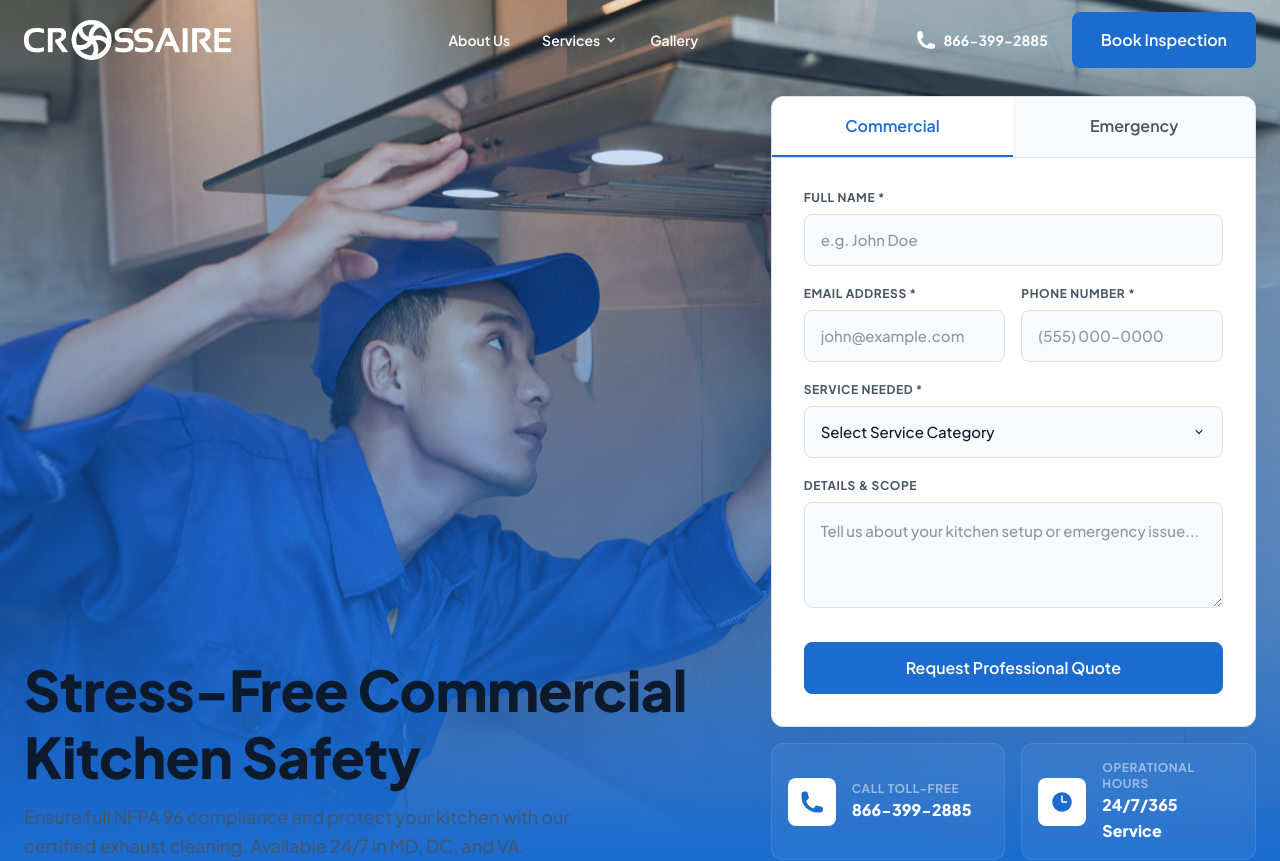
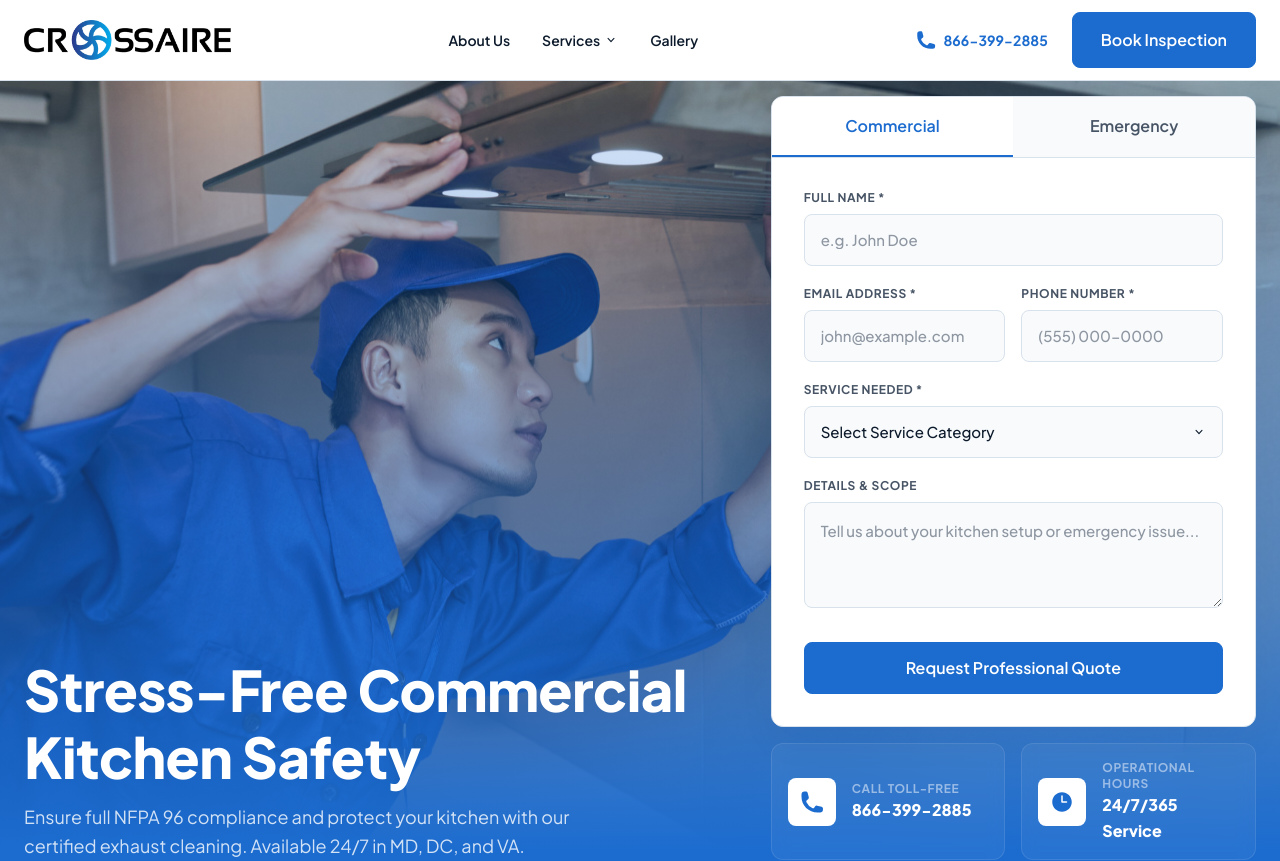
Before and after one commit to kashanbhatti4/crossaire, a Next.js app: page / in a window 1280 px wide. Shown: the top 861 px of the page. Built offline with nearby package versions, Linux system fonts and the light colour scheme.

Commit message:
Fix text color precedence with @layer base and remove transparent navbar

```diff
--- a/src/app/globals.css
+++ b/src/app/globals.css
@@ -21,6 +21,7 @@
   --border-stroke: #D8E2EC;
 }
 
+@layer base {
   body {
     font-family: 'Plus Jakarta Sans', sans-serif;
     color: var(--primary-text);
@@ -45,6 +46,7 @@ h1, h2, h3, h4, h5, h6 {
 
   p {
     color: var(--body-text);
+  }
 }
 
 /* Custom Typography Helpers */
--- a/src/components/Header.tsx
+++ b/src/components/Header.tsx
@@ -1,6 +1,6 @@
 "use client";
 
-import React, { useState, useEffect, useRef } from "react";
+import React, { useState, useEffect } from "react";
 
 interface Service {
   id: string;
@@ -45,24 +45,11 @@ const regionsList: Region[] = [
 ];
 
 export default function Header() {
-  const [isScrolled, setIsScrolled] = useState(false);
   const [mobileMenuOpen, setMobileMenuOpen] = useState(false);
   const [activeService, setActiveService] = useState<Service | null>(null);
   const [activeRegion, setActiveRegion] = useState<Region | null>(null);
   const [mobileExpandedService, setMobileExpandedService] = useState<string | null>(null);
   const [mobileExpandedRegion, setMobileExpandedRegion] = useState<string | null>(null);
-
-  useEffect(() => {
-    const handleScroll = () => {
-      if (window.scrollY > 50) {
-        setIsScrolled(true);
-      } else {
-        setIsScrolled(false);
-      }
-    };
-    window.addEventListener("scroll", handleScroll);
-    return () => window.removeEventListener("scroll", handleScroll);
-  }, []);
 
   // Lock body scroll when mobile menu is open
   useEffect(() => {
@@ -80,31 +67,14 @@ export default function Header() {
   };
 
   return (
-    <header className={`fixed top-0 left-0 w-full z-50 transition-all duration-300 ${
-      mobileMenuOpen
-        ? "bg-white border-b border-border-stroke"
-        : isScrolled
-          ? "bg-white border-b border-border-stroke shadow-[0_4px_20px_rgba(12,26,43,0.01)]"
-          : "bg-transparent border-transparent nav-transparent"
-    }`}>
+    <header className="fixed top-0 left-0 w-full z-50 bg-white border-b border-border-stroke shadow-[0_4px_20px_rgba(12,26,43,0.01)] transition-all duration-300">
       <div className="max-w-7xl mx-auto px-6 h-20 flex items-center justify-between">
         {/* Brand Logo */}
         <a href="#" className="flex items-center group logo-link" onClick={handleMobileLinkClick}>
-          {/* White Logo (Shown when transparent & closed) */}
-          <img
-            src="/media/images/logowhite.png"
-            alt="Crossaire Logo"
-            className={`h-10 w-auto object-contain transition-opacity duration-300 ${
-              !isScrolled && !mobileMenuOpen ? "block" : "hidden"
-            }`}
-          />
-          {/* Dark Logo (Shown when scrolled or mobile menu open) */}
           <img
             src="/media/images/logo.png"
             alt="Crossaire Logo"
-            className={`h-10 w-auto object-contain transition-opacity duration-300 ${
-              isScrolled || mobileMenuOpen ? "block" : "hidden"
-            }`}
+            className="h-10 w-auto object-contain transition-opacity duration-300"
           />
         </a>
 
@@ -112,9 +82,7 @@ export default function Header() {
         <nav className="hidden md:flex items-center gap-8 font-semibold text-sm">
           <a
             href="#who-we-are"
-            className={`transition-colors nav-link-top ${
-              isScrolled ? "text-primary-text hover:text-accent" : "text-white hover:text-accent"
-            }`}
+            className="transition-colors text-primary-text hover:text-accent"
           >
             About Us
           </a>
@@ -129,13 +97,11 @@ export default function Header() {
           >
             <a
               href="#services"
-              className={`flex items-center gap-1 transition-colors nav-link-top hover:text-accent ${
-                isScrolled ? "text-primary-text" : "text-white"
-              }`}
+              className="flex items-center gap-1 transition-colors text-primary-text hover:text-accent"
             >
               <span>Services</span>
               <svg className="w-3.5 h-3.5 fill-current transition-transform group-hover:rotate-180" viewBox="0 0 20 20">
-                <path fillRule="evenodd" d="M5.23 7.21a.75.75 0 011.06.02L10 11.168l3.71-3.938a.75.75 0 111.08 1.04l-4.25 4.5a.75.75 0 01-1.08 0l-4.25-4.5a.75.75 0 01.02-1.06z" clip-rule="evenodd" />
+                <path fillRule="evenodd" d="M5.23 7.21a.75.75 0 011.06.02L10 11.168l3.71-3.938a.75.75 0 111.08 1.04l-4.25 4.5a.75.75 0 01-1.08 0l-4.25-4.5a.75.75 0 01.02-1.06z" clipRule="evenodd" />
               </svg>
             </a>
 
@@ -176,7 +142,7 @@ export default function Header() {
                   >
                     <span className="item-title">{reg.name}</span>
                     <svg className="w-3.5 h-3.5 fill-current text-body-text/60 transition-transform group-hover/city:translate-x-1" viewBox="0 0 20 20">
-                      <path fill-rule="evenodd" d="M7.21 14.77a.75.75 0 01.02-1.06L11.168 10 7.23 6.29a.75.75 0 111.04-1.08l4.5 4.25a.75.75 0 010 1.08l-4.5 4.25a.75.75 0 01-1.06-.02z" clip-rule="evenodd" />
+                      <path fillRule="evenodd" d="M7.21 14.77a.75.75 0 01.02-1.06L11.168 10 7.23 6.29a.75.75 0 111.04-1.08l4.5 4.25a.75.75 0 010 1.08l-4.5 4.25a.75.75 0 01-1.06-.02z" clipRule="evenodd" />
                     </svg>
                   </div>
                 ))}
@@ -204,9 +170,7 @@ export default function Header() {
 
           <a
             href="#gallery"
-            className={`transition-colors nav-link-top ${
-              isScrolled ? "text-primary-text hover:text-accent" : "text-white hover:text-accent"
-            }`}
+            className="transition-colors text-primary-text hover:text-accent"
           >
             Gallery
           </a>
@@ -216,12 +180,10 @@ export default function Header() {
         <div className="hidden lg:flex items-center gap-6">
           <a
             href="tel:8663992885"
-            className={`flex items-center gap-2 font-bold text-sm transition-colors nav-phone-link ${
-              isScrolled ? "text-accent hover:text-accent-hover" : "text-white hover:text-accent"
-            }`}
+            className="flex items-center gap-2 font-bold text-sm transition-colors text-accent hover:text-accent-hover"
           >
             <svg className="w-5 h-5 fill-current" viewBox="0 0 24 24">
-              <path fill-rule="evenodd" d="M1.5 4.5a3 3 0 0 1 3-3h1.372c.86 0 1.61.586 1.819 1.42l1.105 4.423a1.875 1.875 0 0 1-.694 1.955l-1.293.97a1.521 1.521 0 0 0-.328 1.96 11.96 11.96 0 0 0 5.758 5.759 1.521 1.521 0 0 0 1.96-.328l.97-1.293a1.875 1.875 0 0 1 1.955-.694l4.423 1.105c.834.209 1.42.959 1.42 1.82V19.5a3 3 0 0 1-3 3h-2.25C8.552 22.5 1.5 15.448 1.5 6.75V4.5Z" clip-rule="evenodd" />
+              <path fillRule="evenodd" d="M1.5 4.5a3 3 0 0 1 3-3h1.372c.86 0 1.61.586 1.819 1.42l1.105 4.423a1.875 1.875 0 0 1-.694 1.955l-1.293.97a1.521 1.521 0 0 0-.328 1.96 11.96 11.96 0 0 0 5.758 5.759 1.521 1.521 0 0 0 1.96-.328l.97-1.293a1.875 1.875 0 0 1 1.955-.694l4.423 1.105c.834.209 1.42.959 1.42 1.82V19.5a3 3 0 0 1-3 3h-2.25C8.552 22.5 1.5 15.448 1.5 6.75V4.5Z" clipRule="evenodd" />
             </svg>
             <span>866-399-2885</span>
           </a>
@@ -235,18 +197,16 @@ export default function Header() {
           aria-label="Toggle navigation menu"
         >
           <svg
-            className={`w-6 h-6 fill-current ${mobileMenuOpen ? "hidden" : "block"} ${
-              isScrolled ? "text-[#0C1A2B]" : "text-white"
-            }`}
+            className={`w-6 h-6 fill-current ${mobileMenuOpen ? "hidden" : "block"} text-[#0C1A2B]`}
             viewBox="0 0 24 24"
           >
-            <path fill-rule="evenodd" d="M3 6.75A.75.75 0 0 1 3.75 6h16.5a.75.75 0 0 1 0 1.5H3.75A.75.75 0 0 1 3 6.75ZM3 12a.75.75 0 0 1 .75-.75h16.5a.75.75 0 0 1 0 1.5H3.75A.75.75 0 0 1 3 12Zm0 5.25a.75.75 0 0 1 .75-.75h16.5a.75.75 0 0 1 0 1.5H3.75a.75.75 0 0 1-.75-.75Z" clip-rule="evenodd" />
+            <path fillRule="evenodd" d="M3 6.75A.75.75 0 0 1 3.75 6h16.5a.75.75 0 0 1 0 1.5H3.75A.75.75 0 0 1 3 6.75ZM3 12a.75.75 0 0 1 .75-.75h16.5a.75.75 0 0 1 0 1.5H3.75A.75.75 0 0 1 3 12Zm0 5.25a.75.75 0 0 1 .75-.75h16.5a.75.75 0 0 1 0 1.5H3.75a.75.75 0 0 1-.75-.75Z" clipRule="evenodd" />
           </svg>
           <svg
             className={`w-6 h-6 fill-[#0C1A2B] ${mobileMenuOpen ? "block" : "hidden"}`}
             viewBox="0 0 24 24"
           >
-            <path fill-rule="evenodd" d="M5.47 5.47a.75.75 0 0 1 1.06 0L12 10.94l5.47-5.47a.75.75 0 1 1 1.06 1.06L13.06 12l5.47 5.47a.75.75 0 1 1-1.06 1.06L12 13.06l-5.47 5.47a.75.75 0 1 1-1.06-1.06L12 13.06l-5.47 5.47a.75.75 0 1 1-1.06-1.06L10.94 12 5.47 6.53a.75.75 0 0 1 0-1.06Z" clip-rule="evenodd" />
+            <path fillRule="evenodd" d="M5.47 5.47a.75.75 0 0 1 1.06 0L12 10.94l5.47-5.47a.75.75 0 1 1 1.06 1.06L13.06 12l5.47 5.47a.75.75 0 1 1-1.06 1.06L12 13.06l-5.47 5.47a.75.75 0 1 1-1.06-1.06L12 13.06l-5.47 5.47a.75.75 0 1 1-1.06-1.06L10.94 12 5.47 6.53a.75.75 0 0 1 0-1.06Z" clipRule="evenodd" />
           </svg>
         </button>
       </div>
@@ -270,7 +230,7 @@ export default function Header() {
           >
             <span>Services</span>
             <svg className={`w-3.5 h-3.5 fill-current text-primary-text/60 transition-transform ${mobileExpandedService ? "rotate-180 text-accent" : ""}`} viewBox="0 0 20 20">
-              <path fill-rule="evenodd" d="M5.23 7.21a.75.75 0 011.06.02L10 11.168l3.71-3.938a.75.75 0 111.08 1.04l-4.25 4.5a.75.75 0 01-1.08 0l-4.25-4.5a.75.75 0 01.02-1.06z" clip-rule="evenodd" />
+              <path fillRule="evenodd" d="M5.23 7.21a.75.75 0 011.06.02L10 11.168l3.71-3.938a.75.75 0 111.08 1.04l-4.25 4.5a.75.75 0 01-1.08 0l-4.25-4.5a.75.75 0 01.02-1.06z" clip-rule="evenodd" />
             </svg>
           </button>
 
@@ -288,7 +248,7 @@ export default function Header() {
                 >
                   <span>{srv.title}</span>
                   <svg className={`w-3 h-3 fill-current transition-transform ${mobileExpandedRegion === srv.id ? "rotate-180" : ""}`} viewBox="0 0 20 20">
-                    <path fill-rule="evenodd" d="M5.23 7.21a.75.75 0 011.06.02L10 11.168l3.71-3.938a.75.75 0 111.08 1.04l-4.25 4.5a.75.75 0 01-1.08 0l-4.25-4.5a.75.75 0 01.02-1.06z" clip-rule="evenodd" />
+                    <path fillRule="evenodd" d="M5.23 7.21a.75.75 0 011.06.02L10 11.168l3.71-3.938a.75.75 0 111.08 1.04l-4.25 4.5a.75.75 0 01-1.08 0l-4.25-4.5a.75.75 0 01.02-1.06z" clip-rule="evenodd" />
                   </svg>
                 </button>
 
@@ -324,7 +284,7 @@ export default function Header() {
         <div className="flex flex-col gap-4 mt-2">
           <a href="tel:8663992885" className="flex items-center justify-center gap-2 py-3 bg-main-bg text-primary-text rounded-lg">
             <svg className="w-5 h-5 fill-current" viewBox="0 0 24 24">
-              <path fill-rule="evenodd" d="M1.5 4.5a3 3 0 0 1 3-3h1.372c.86 0 1.61.586 1.819 1.42l1.105 4.423a1.875 1.875 0 0 1-.694 1.955l-1.293.97a1.521 1.521 0 0 0-.328 1.96 11.96 11.96 0 0 0 5.758 5.759 1.521 1.521 0 0 0 1.96-.328l.97-1.293a1.875 1.875 0 0 1 1.955-.694l4.423 1.105c.834.209 1.42.959 1.42 1.82V19.5a3 3 0 0 1-3 3h-2.25C8.552 22.5 1.5 15.448 1.5 6.75V4.5Z" clip-rule="evenodd" />
+              <path fillRule="evenodd" d="M1.5 4.5a3 3 0 0 1 3-3h1.372c.86 0 1.61.586 1.819 1.42l1.105 4.423a1.875 1.875 0 0 1-.694 1.955l-1.293.97a1.521 1.521 0 0 0-.328 1.96 11.96 11.96 0 0 0 5.758 5.759 1.521 1.521 0 0 0 1.96-.328l.97-1.293a1.875 1.875 0 0 1 1.955-.694l4.423 1.105c.834.209 1.42.959 1.42 1.82V19.5a3 3 0 0 1-3 3h-2.25C8.552 22.5 1.5 15.448 1.5 6.75V4.5Z" clip-rule="evenodd" />
             </svg>
             <span>866-399-2885</span>
           </a>
```
Lines whose indentation alone changed are shown as unchanged.
